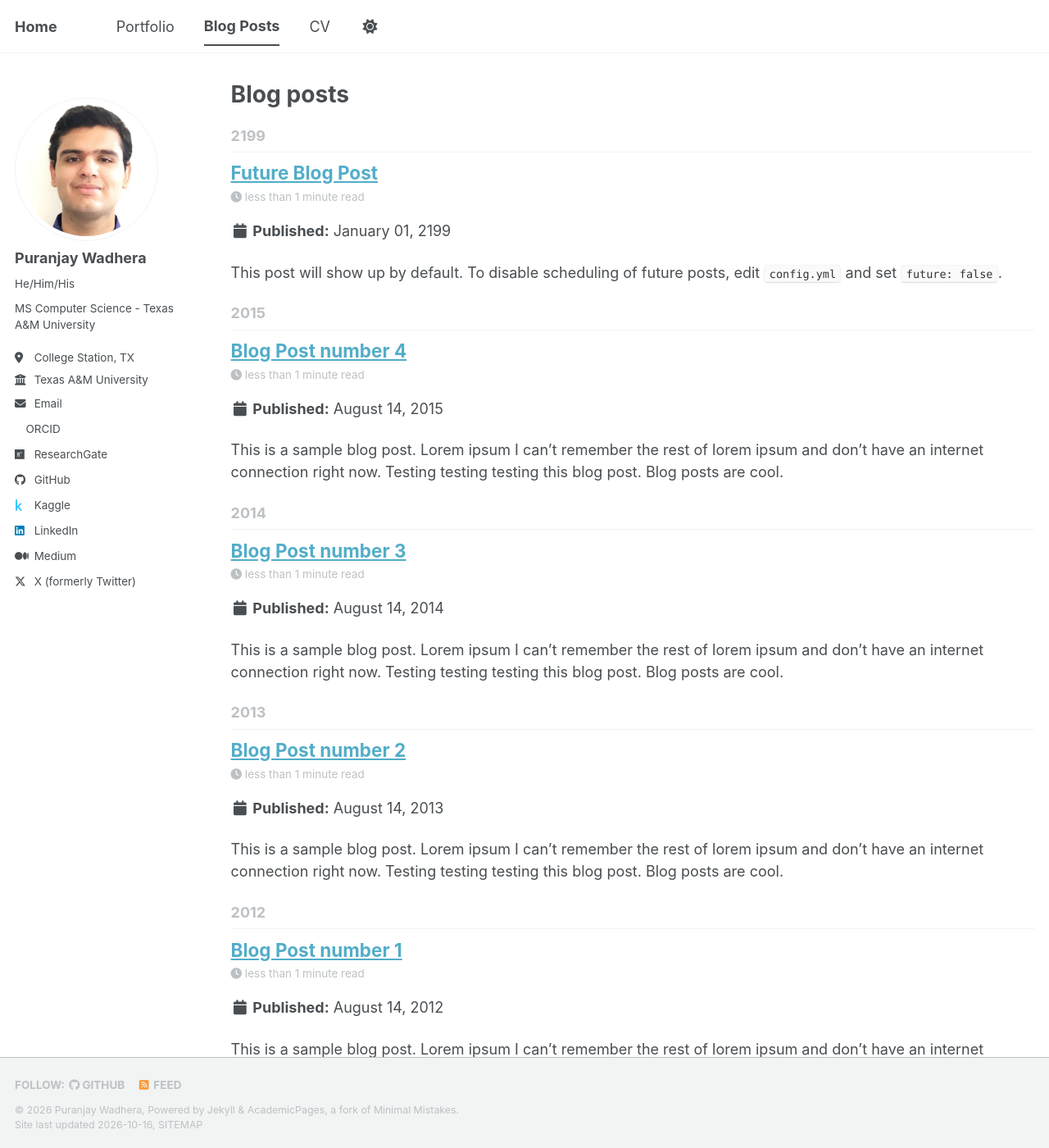
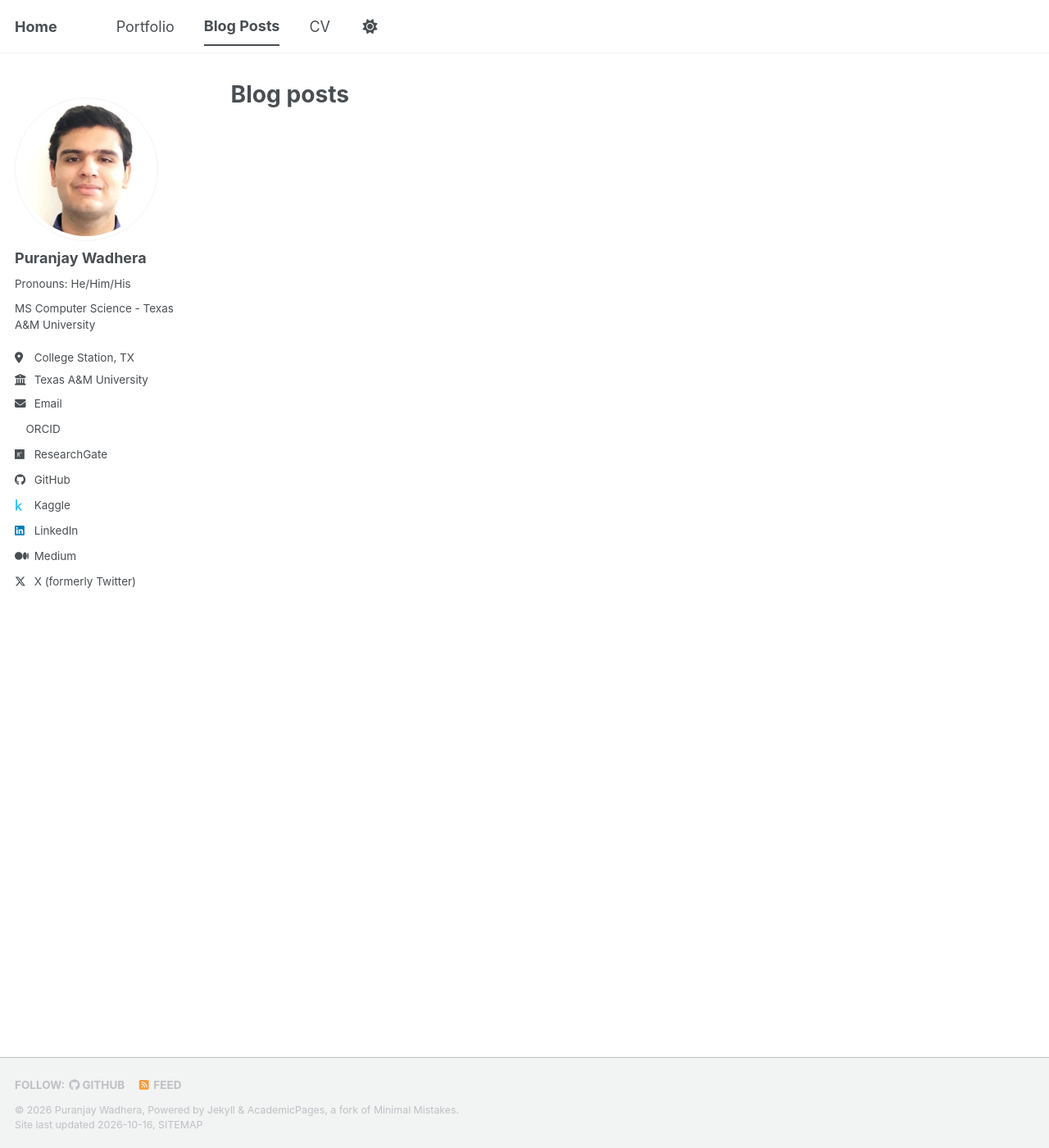
Before and after one commit to PW13052003/pw13052003.github.io, a Jekyll site: the page built from _pages/year-archive.html, in a window 1280 px wide and 1400 px high. Shown: the whole window at 82% size. Built offline with Jekyll 4.4.1, drawn with Linux system fonts in a browser that asks for light colours; a style sheet for code colours, icons or effects is not loaded.

Commit message:
Hide CV tab and remove sample content

```diff
--- a/_config.yml
+++ b/_config.yml
@@ -24,7 +24,7 @@ author:
   # Biographic information
   avatar           : "PW-Photo.jpg"
   name             : "Puranjay Wadhera"
-  pronouns         : "He/Him/His"
+  pronouns         : "Pronouns: He/Him/His"
   bio              : "MS Computer Science - Texas A&M University"
   location         : "College Station, TX"
   employer         : "Texas A&M University"
--- a/_posts/2012-08-14-blog-post-1.md
+++ /dev/null
@@ -1,20 +0,0 @@
----
-title: 'Blog Post number 1'
-date: 2012-08-14
-permalink: /posts/2012/08/blog-post-1/
-tags:
-  - cool posts
-  - category1
-  - category2
----
-
-This is a sample blog post. Lorem ipsum I can't remember the rest of lorem ipsum and don't have an internet connection right now. Testing testing testing this blog post. Blog posts are cool.
-
-Headings are cool
-======
-
-You can have many headings
-======
-
-Aren't headings cool?
-------
--- a/_posts/2013-08-14-blog-post-2.md
+++ /dev/null
@@ -1,20 +0,0 @@
----
-title: 'Blog Post number 2'
-date: 2013-08-14
-permalink: /posts/2013/08/blog-post-2/
-tags:
-  - cool posts
-  - category1
-  - category2
----
-
-This is a sample blog post. Lorem ipsum I can't remember the rest of lorem ipsum and don't have an internet connection right now. Testing testing testing this blog post. Blog posts are cool.
-
-Headings are cool
-======
-
-You can have many headings
-======
-
-Aren't headings cool?
-------
--- a/_posts/2014-08-14-blog-post-3.md
+++ /dev/null
@@ -1,20 +0,0 @@
----
-title: 'Blog Post number 3'
-date: 2014-08-14
-permalink: /posts/2014/08/blog-post-3/
-tags:
-  - cool posts
-  - category1
-  - category2
----
-
-This is a sample blog post. Lorem ipsum I can't remember the rest of lorem ipsum and don't have an internet connection right now. Testing testing testing this blog post. Blog posts are cool.
-
-Headings are cool
-======
-
-You can have many headings
-======
-
-Aren't headings cool?
-------
--- a/_posts/2015-08-14-blog-post-4.md
+++ /dev/null
@@ -1,20 +0,0 @@
----
-title: 'Blog Post number 4'
-date: 2015-08-14
-permalink: /posts/2015/08/blog-post-4/
-tags:
-  - cool posts
-  - category1
-  - category2
----
-
-This is a sample blog post. Lorem ipsum I can't remember the rest of lorem ipsum and don't have an internet connection right now. Testing testing testing this blog post. Blog posts are cool.
-
-Headings are cool
-======
-
-You can have many headings
-======
-
-Aren't headings cool?
-------
--- a/_posts/2199-01-01-future-post.md
+++ /dev/null
@@ -1,11 +0,0 @@
----
-title: 'Future Blog Post'
-date: 2199-01-01
-permalink: /posts/2199/01/blog-post-4/
-tags:
-  - cool posts
-  - category1
-  - category2
----
-
-This post will show up by default. To disable scheduling of future posts, edit `config.yml` and set `future: false`.
```
Also changed, not shown: _publications/2009-10-01-paper-title-number-1.md (deleted, +0 -14 lines), _publications/2010-10-01-paper-title-number-2.md (deleted, +0 -14 lines), _publications/2015-10-01-paper-title-number-3.md (deleted, +0 -14 lines), _publications/2024-02-17-paper-title-number-4.md (deleted, +0 -13 lines), _publications/2025-06-08-paper-title-number-5.md (deleted, +0 -13 lines), _teaching/2014-spring-teaching-1.md (deleted, +0 -20 lines), _teaching/2015-spring-teaching-2.md (deleted, +0 -20 lines).
